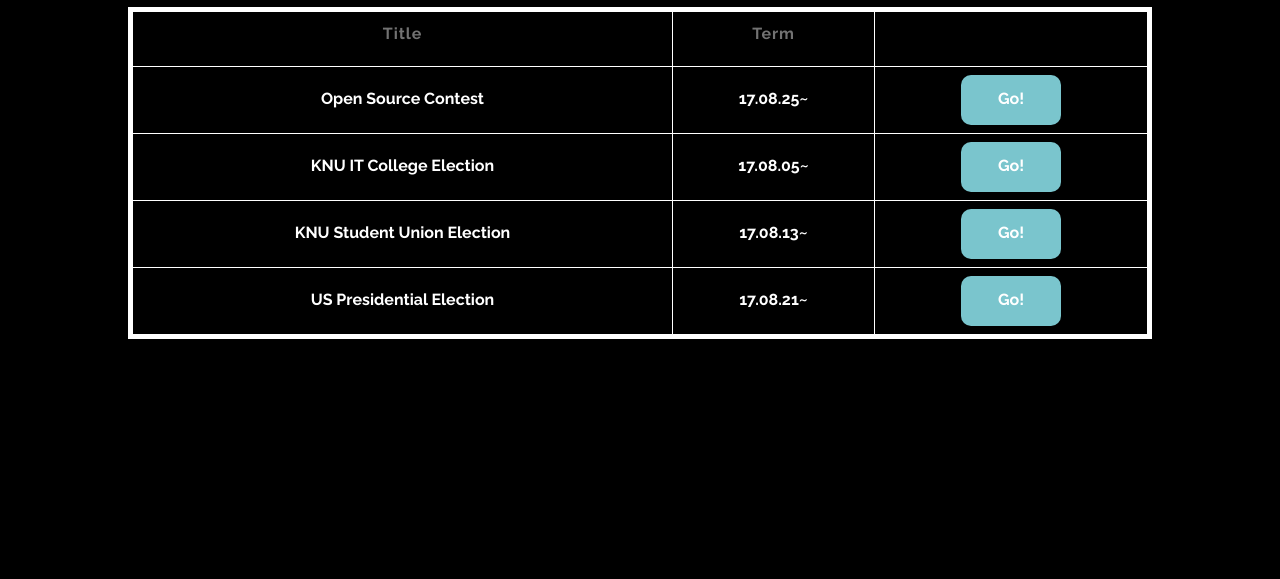
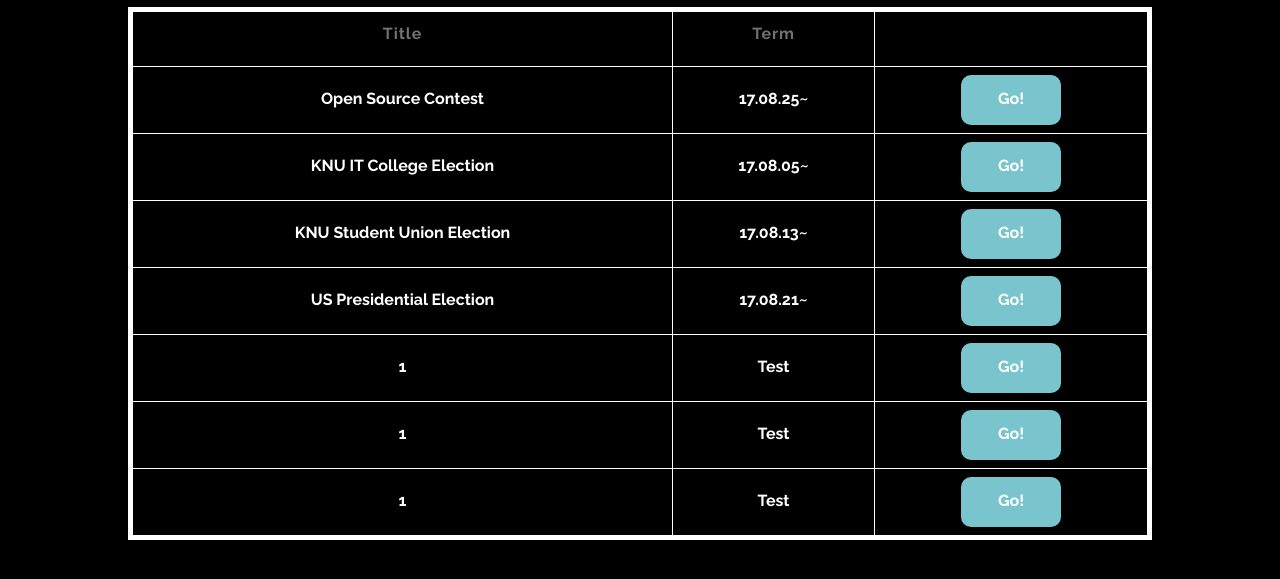
Before and after one commit to Shindd/Blockchain_VotingSystem, a browser extension: page Final/Pre-condition.html in a window 1280 px wide. Shown: the part 125-704 px from the top of the page. Drawn offline with nearby package versions, Linux system fonts and the light colour scheme.

Commit message:
Add files via upload

```diff
--- a/Final/Pre-condition.html
+++ b/Final/Pre-condition.html
@@ -23,7 +23,49 @@
     <link rel="stylesheet" href="css/bxslider.css">
     <link rel="stylesheet" href="css/style.css">
     <link href='https://fonts.googleapis.com/css?family=Raleway:700' rel='stylesheet' type='text/css'>
+    <link rel="stylesheet" href="http://code.jquery.com/ui/1.8.18/themes/base/jquery-ui.css" type="text/css">
+    <script src="http://ajax.googleapis.com/ajax/libs/jquery/2.1.0/jquery.min.js"></script>
+    <script src="http://code.jquery.com/ui/1.8.18/jquery-ui.min.js"></script>
 
+    <script type="text/javascript">
+        var url = "http://127.0.0.1:8545";
+        var user_name = "0x249cc36a90d7b4f3819771caac532a61dd6429d5";
+        var password = "testuser2";
+        // var web3 = new Web3();
+        // var provider = new web3.providers.HttpProvider(url);
+        // web3.setProvider(provider);
+        // web3.eth.defaultAccount = web3.eth.accounts[0];
+
+        var ABI = [{"constant":false,"inputs":[{"name":"proposal","type":"uint256"}],"name":"vote","outputs":[],"payable":false,"type":"function"},{"constant":true,"inputs":[{"name":"","type":"uint256"}],"name":"proposals","outputs":[{"name":"name","type":"bytes32"},{"name":"voteCount","type":"uint256"}],"payable":false,"type":"function"},{"constant":false,"inputs":[{"name":"proposalName","type":"bytes32"}],"name":"addProposal","outputs":[],"payable":false,"type":"function"},{"constant":true,"inputs":[],"name":"getproposalsCount","outputs":[{"name":"","type":"uint256"}],"payable":false,"type":"function"},{"constant":true,"inputs":[],"name":"chairperson","outputs":[{"name":"","type":"address"}],"payable":false,"type":"function"},{"constant":false,"inputs":[{"name":"voter","type":"address"}],"name":"giveRightToVote","outputs":[],"payable":false,"type":"function"},{"constant":true,"inputs":[{"name":"","type":"address"}],"name":"voters","outputs":[{"name":"weight","type":"uint256"},{"name":"voted","type":"bool"},{"name":"delegate","type":"address"},{"name":"vote","type":"uint256"}],"payable":false,"type":"function"},{"constant":true,"inputs":[],"name":"getArray","outputs":[{"name":"","type":"bytes32[10]"}],"payable":false,"type":"function"},{"constant":true,"inputs":[],"name":"winningProposals","outputs":[{"name":"winningProposal","type":"uint256"}],"payable":false,"type":"function"},{"inputs":[{"name":"ballotname","type":"bytes32"}],"payable":false,"type":"constructor"}];
+
+        var masterABI = [{"constant":true,"inputs":[],"name":"getBallotAddressList","outputs":[{"name":"ballotAddressList","type":"address[]"}],"payable":false,"type":"function"},{"constant":false,"inputs":[{"name":"name","type":"bytes32"}],"name":"addBallot","outputs":[],"payable":false,"type":"function"}];
+
+        // var master = web3.eth.contract(masterABI).at("0x4258ee44b42aaadcfd4aeaf0cc2d71484717ac8d");
+
+        // var BallotAddressList = master.getBallotAddressList();
+
+        var TestList = ["1","1","1"];
+
+        function init(){
+            var buttoncom = "<button onclick=\"location.href='./voting.html'\"><span>Go!</span></button>"
+            for( var i = 0; i < TestList.length; i++){
+                alert(i);
+                var table = document.getElementById("ballotlist");
+                var row = table.insertRow(-1);
+                var cell1 = row.insertCell(0);
+                var cell2 = row.insertCell(1);
+                var cell3 = row.insertCell(2);
+
+                cell1.innerHTML = TestList[i];
+                cell2.innerHTML = "Test";
+                cell3.innerHTML = buttoncom;
+            }
+        }
+
+        window.onload = function(){
+            init();
+        }
+    </script>
     <style>
         body {
             text-align: center;
@@ -44,7 +86,6 @@
             width: 100px;
             height: 50px;
             background-color: #7AC5CD;
-            table-align: center;
             text-decoration: none;
             border-radius: 10px;
             border: 0;
@@ -68,8 +109,6 @@
         }
     </style>
 
-
-    </style>
 </head>
 
 <body data-spy="scroll" data-target=".navbar-collapse" data-offset="50">
@@ -108,11 +147,11 @@
     <br><br><br>
     <center>
         <h2>Voting Places</h2>
-        <table border=5px bordercolor="white">
+        <table bordercolor="white" border=5px id="ballotlist" >
             <tr>
-                <th><p style="font-color:aliceblue">Title</p></th>
-                <th><p style="font-color:aliceblue">Term</p></th>
-                <th></th>
+                <td><p style="font-color:aliceblue">Title</p></td>
+                <td><p style="font-color:aliceblue">Term</p></td>
+                <td></td>
             </tr>
             <tr>
                 <td>Open Source Contest</td>
@@ -150,7 +189,7 @@
         <script src="js/jquery.parallax.js"></script>
         <script src="js/wow.min.js"></script>
         <script src="js/custom.js"></script>
-
+    </center>
 </body>
 
 </html>
```
